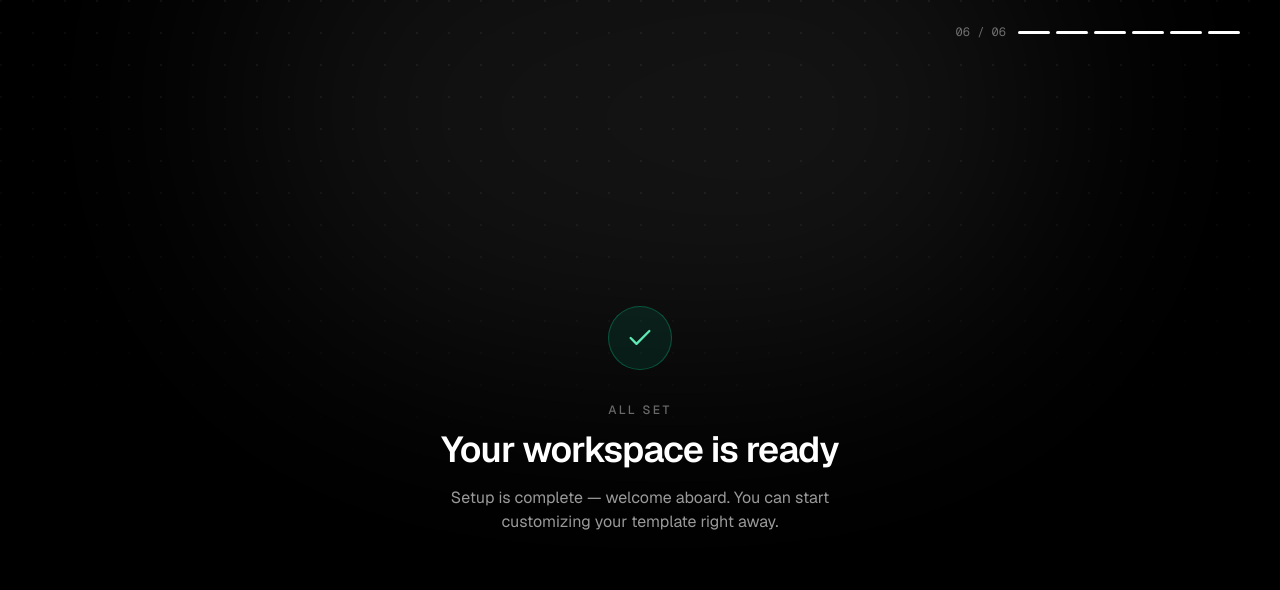
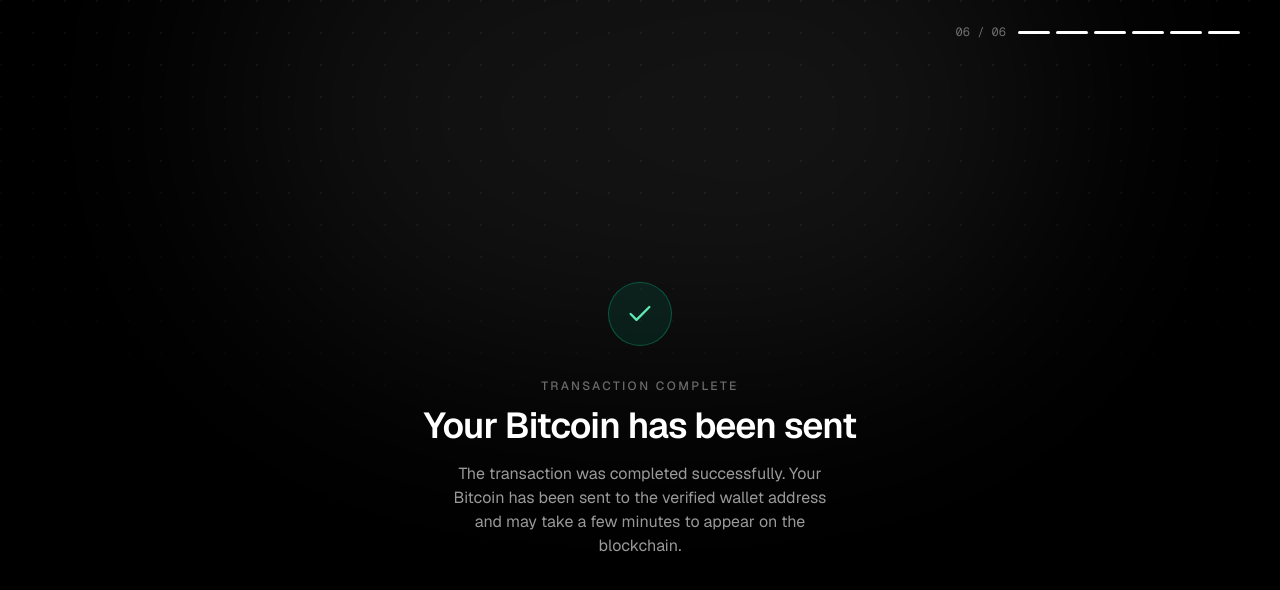
Before and after one commit to cottluke1/bit, a Next.js app: page /success in a window 1280 px wide. Shown: the top 590 px of the page. Built offline with nearby package versions, Linux system fonts and the light colour scheme.

Commit message:
Update page.tsx

```diff
--- a/app/success/page.tsx
+++ b/app/success/page.tsx
@@ -12,14 +12,17 @@
         </div>
 
         <p className="mb-3 text-xs font-medium tracking-[0.2em] text-white/40 uppercase">
-          All set
+          Transaction complete
         </p>
+
         <h1 className="mb-4 text-3xl font-semibold tracking-tight text-white sm:text-4xl">
-          Your workspace is ready
+          Your Bitcoin has been sent
         </h1>
+
         <p className="max-w-sm text-base text-white/60">
-          Setup is complete &mdash; welcome aboard. You can start customizing
-          your template right away.
+          The transaction was completed successfully. Your Bitcoin has been
+          sent to the verified wallet address and may take a few minutes to
+          appear on the blockchain.
         </p>
       </div>
     </WizardShell>
```
